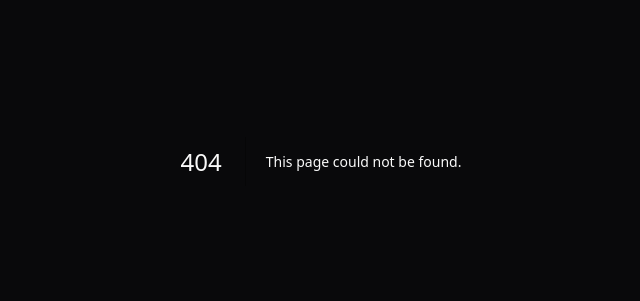
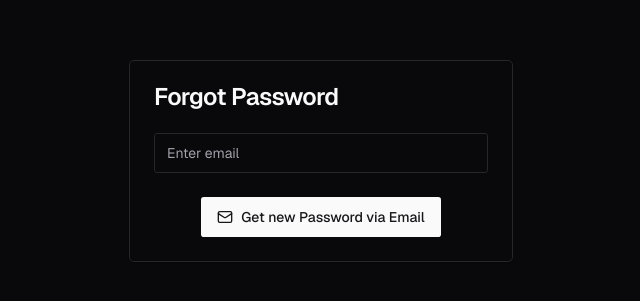
Before and after one commit to Builder-s-League/BuildersLeague-Edition1, a Next.js app: page /hr/forgetPassword in a window 1280 px wide. Before the commit this address had no page. Shown: the part 239-540 px from the top of the page, without its empty margins (319-959 px from the left). Built offline with nearby package versions, Linux system fonts and the light colour scheme.

Commit message:
Added forgot password functionality for HR and added getting supabase client via singletton pattern

```diff
--- a/package.json
+++ b/package.json
@@ -49,7 +49,9 @@
     "react": "^18.2.0",
     "react-dom": "^18.2.0",
     "tailwind-merge": "^2.2.0",
-    "undici": "^5.28.2"
+    "undici": "^5.28.2",
+    "uuid": "^10.0.0",
+    "zod": "^3.23.8"
   },
   "devDependencies": {
     "@swc/core": "^1.3.102",
@@ -62,6 +64,7 @@
     "@types/node": "20.3.1",
     "@types/react": "18.2.8",
     "@types/react-dom": "18.2.5",
+    "@types/uuid": "^10.0.0",
     "autoprefixer": "10.4.15",
     "encoding": "^0.1.13",
     "eslint": "8.56.0",
--- /dev/null
+++ b/src/app/api/forgotPassword/route.ts
@@ -0,0 +1,64 @@
+import { forgotPasswordSchema } from '../../../schemas/forgotPasswordSchema'
+import { supabase } from '../../../../supabase'
+import { v4 as uuidv4 } from 'uuid'
+
+export async function POST(req: Request) {
+  try {
+    // Parse the request body as JSON
+    const { email } = await req.json()
+    const { error } = forgotPasswordSchema.safeParse({ email }) // Validate the request body using Zod
+    if (error) {
+      return new Response(
+        JSON.stringify({
+          error: 'Please enter a valid email',
+          e: error.issues,
+        }),
+        { status: 411 },
+      )
+    }
+    if (!supabase) throw new Error('Supabase client is not initialized')
+
+    // get userin the database
+    const { data: UserData, error: userError } = await supabase
+      .from('Users')
+      .select('*')
+      .eq('email', email)
+      .limit(1)
+      .single()
+    // Use .single() to expect a single user or null
+
+    if (userError || !UserData) {
+      throw new Error('No email found in our records')
+    }
+    const newPassword = generateRandomPassword()
+    // Send a password reset email
+    const { error: updateError } = await supabase
+      .from('users')
+      .update({
+        password: newPassword,
+      })
+      .eq('id', UserData.id)
+
+    if (updateError) throw new Error('Something went wrong') // Throw an error if the reset password request fails
+
+    //Send password in Email
+
+    // Success response
+    return new Response(
+      JSON.stringify({ message: 'Password reset email sent' }),
+      { status: 200 },
+    )
+  } catch (err) {
+    // Error response
+    return new Response(
+      JSON.stringify({
+        error:
+          err instanceof Error ? err.message : 'An unexpected error occurred',
+      }),
+      { status: 400 },
+    )
+  }
+}
+const generateRandomPassword = () => {
+  return uuidv4().slice(0, 8) // Simple random password, adjust as necessary
+}
--- /dev/null
+++ b/src/app/hr/forgetPassword/page.tsx
@@ -0,0 +1,9 @@
+import { HrForgetPassword } from '@/components/HrForgetPassword'
+
+export default function HRFPassPage() {
+  return (
+    <div className="flex w-full flex-1 flex-col justify-center gap-2 px-8 sm:max-w-md">
+      <HrForgetPassword />
+    </div>
+  )
+}
--- /dev/null
+++ b/src/components/HrForgetPassword/index.tsx
@@ -0,0 +1,82 @@
+'use client'
+import {
+  Card,
+  CardContent,
+  CardDescription,
+  CardFooter,
+  CardHeader,
+  CardTitle,
+} from '@/components/ui/card'
+import { Input } from '@/components/ui/input'
+import { Mail } from 'lucide-react'
+import { Button } from '@/components/ui/button'
+import { useState } from 'react'
+
+export const HrForgetPassword = () => {
+  const [email, setEmail] = useState<string>('')
+  const [message, setMessage] = useState<string>('') // State to hold success/error messages
+  const [loading, setLoading] = useState<boolean>(false) // State to handle loading status
+
+  async function handlePassEmail() {
+    setLoading(true) // Set loading to true when the request starts
+    setMessage('') // Clear any previous messages
+
+    try {
+      const response = await fetch('/api/forgotPassword', {
+        method: 'POST',
+        headers: {
+          'Content-Type': 'application/json',
+        },
+        body: JSON.stringify({ email }),
+      })
+
+      const data = await response.json()
+
+      if (response.ok) {
+        setMessage('Success: Check your email for the new password.') // Update message on success
+      } else {
+        setMessage(`Error: ${data.error}`) // Display error message from API response
+      }
+    } catch (error) {
+      console.error('Fetch error:', error)
+      setMessage('Network error: Please try again later.') // Handle network error
+    } finally {
+      setLoading(false) // Set loading to false when the request ends
+    }
+  }
+
+  return (
+    <div>
+      <Card>
+        <CardHeader>
+          <CardTitle>Forgot Password</CardTitle>
+        </CardHeader>
+        <CardContent>
+          <Input
+            onChange={(e) => setEmail(e.target.value)}
+            type="email"
+            placeholder="Enter email"
+            value={email} // Controlled input
+            required // Ensure the input is required
+          />
+          {message && (
+            <CardDescription className="mt-2">{message}</CardDescription>
+          )}{' '}
+          {/* Show message */}
+        </CardContent>
+        <CardFooter className="flex justify-center">
+          <Button onClick={handlePassEmail} disabled={loading}>
+            {loading ? (
+              <span>Loading...</span> // Loading state
+            ) : (
+              <>
+                <Mail className="mr-2 h-4 w-4" />
+                Get new Password via Email
+              </>
+            )}
+          </Button>
+        </CardFooter>
+      </Card>
+    </div>
+  )
+}
--- a/src/components/login-form/index.tsx
+++ b/src/components/login-form/index.tsx
@@ -25,7 +25,7 @@ export default function LoginForm() {
       <button className="mb-2 rounded-md bg-green-700 px-4 py-2 text-foreground">
         Sign In
       </button>
-      <Link href="">
+      <Link href="forgetPassword">
         <p className="text-sm text-blue-700">Forgot the password?</p>
       </Link>
     </form>
--- /dev/null
+++ b/src/components/ui/card.tsx
@@ -0,0 +1,79 @@
+import * as React from 'react'
+
+import { cn } from '@/utils/tailwind'
+
+const Card = React.forwardRef<
+  HTMLDivElement,
+  React.HTMLAttributes<HTMLDivElement>
+>(({ className, ...props }, ref) => (
+  <div
+    ref={ref}
+    className={cn(
+      'rounded-lg border bg-card text-card-foreground shadow-sm',
+      className,
+    )}
+    {...props}
+  />
+))
+Card.displayName = 'Card'
+
+const CardHeader = React.forwardRef<
+  HTMLDivElement,
+  React.HTMLAttributes<HTMLDivElement>
+>(({ className, ...props }, ref) => (
+  <div
+    ref={ref}
+    className={cn('flex flex-col space-y-1.5 p-6', className)}
+    {...props}
+  />
+))
+CardHeader.displayName = 'CardHeader'
+
+const CardTitle = React.forwardRef<
+  HTMLParagraphElement,
+  React.HTMLAttributes<HTMLHeadingElement>
+>(({ className, ...props }, ref) => (
+  <h3
+    ref={ref}
+    className={cn(
+      'text-2xl font-semibold leading-none tracking-tight',
+      className,
+    )}
+    {...props}
+  />
+))
+CardTitle.displayName = 'CardTitle'
+
+const CardDescription = React.forwardRef<
+  HTMLParagraphElement,
+  React.HTMLAttributes<HTMLParagraphElement>
+>(({ className, ...props }, ref) => (
+  <p
+    ref={ref}
+    className={cn('text-sm text-muted-foreground', className)}
+    {...props}
+  />
+))
+CardDescription.displayName = 'CardDescription'
+
+const CardContent = React.forwardRef<
+  HTMLDivElement,
+  React.HTMLAttributes<HTMLDivElement>
+>(({ className, ...props }, ref) => (
+  <div ref={ref} className={cn('p-6 pt-0', className)} {...props} />
+))
+CardContent.displayName = 'CardContent'
+
+const CardFooter = React.forwardRef<
+  HTMLDivElement,
+  React.HTMLAttributes<HTMLDivElement>
+>(({ className, ...props }, ref) => (
+  <div
+    ref={ref}
+    className={cn('flex items-center p-6 pt-0', className)}
+    {...props}
+  />
+))
+CardFooter.displayName = 'CardFooter'
+
+export { Card, CardHeader, CardFooter, CardTitle, CardDescription, CardContent }
--- /dev/null
+++ b/src/schemas/forgotPasswordSchema.ts
@@ -0,0 +1,5 @@
+import { z } from 'zod'
+export const forgotPasswordSchema = z.object({
+  email: z.string().email(),
+})
+export type forgotPassword = z.infer<typeof forgotPasswordSchema>
--- /dev/null
+++ b/supabase/index.ts
@@ -0,0 +1,14 @@
+// Singleton pattern
+import { createClient, SupabaseClient } from '@supabase/supabase-js'
+
+const supabaseUrl: string = process.env.NEXT_PUBLIC_SUPABASE_URL as string
+const supabaseAnonKey: string = process.env
+  .NEXT_PUBLIC_SUPABASE_ANON_KEY as string
+
+let supabase: SupabaseClient | null = null
+
+if (!supabase) {
+  supabase = createClient(supabaseUrl, supabaseAnonKey)
+}
+
+export { supabase }
```
Also changed, not shown: 1 other file (tests, documents, lock files or other folders).
